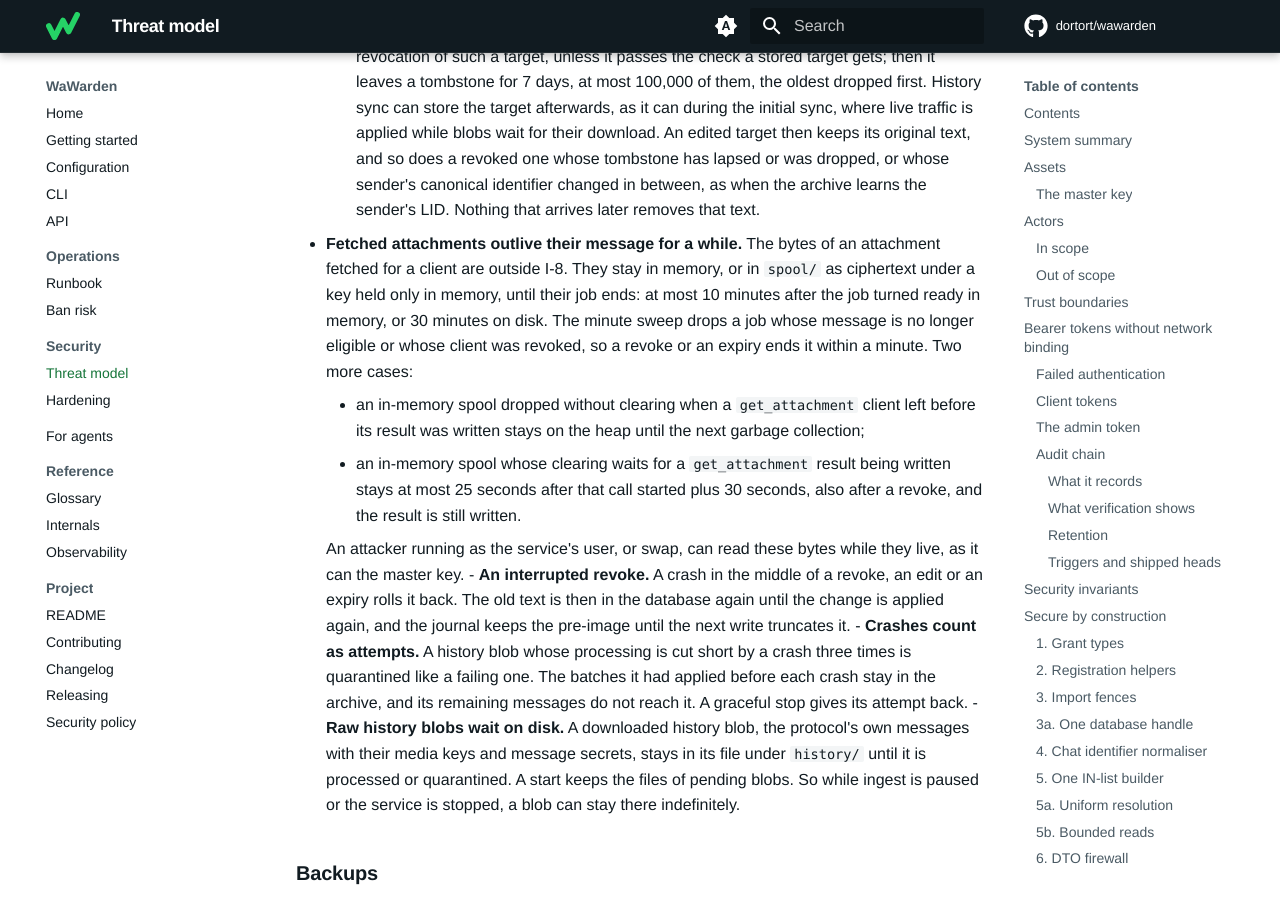
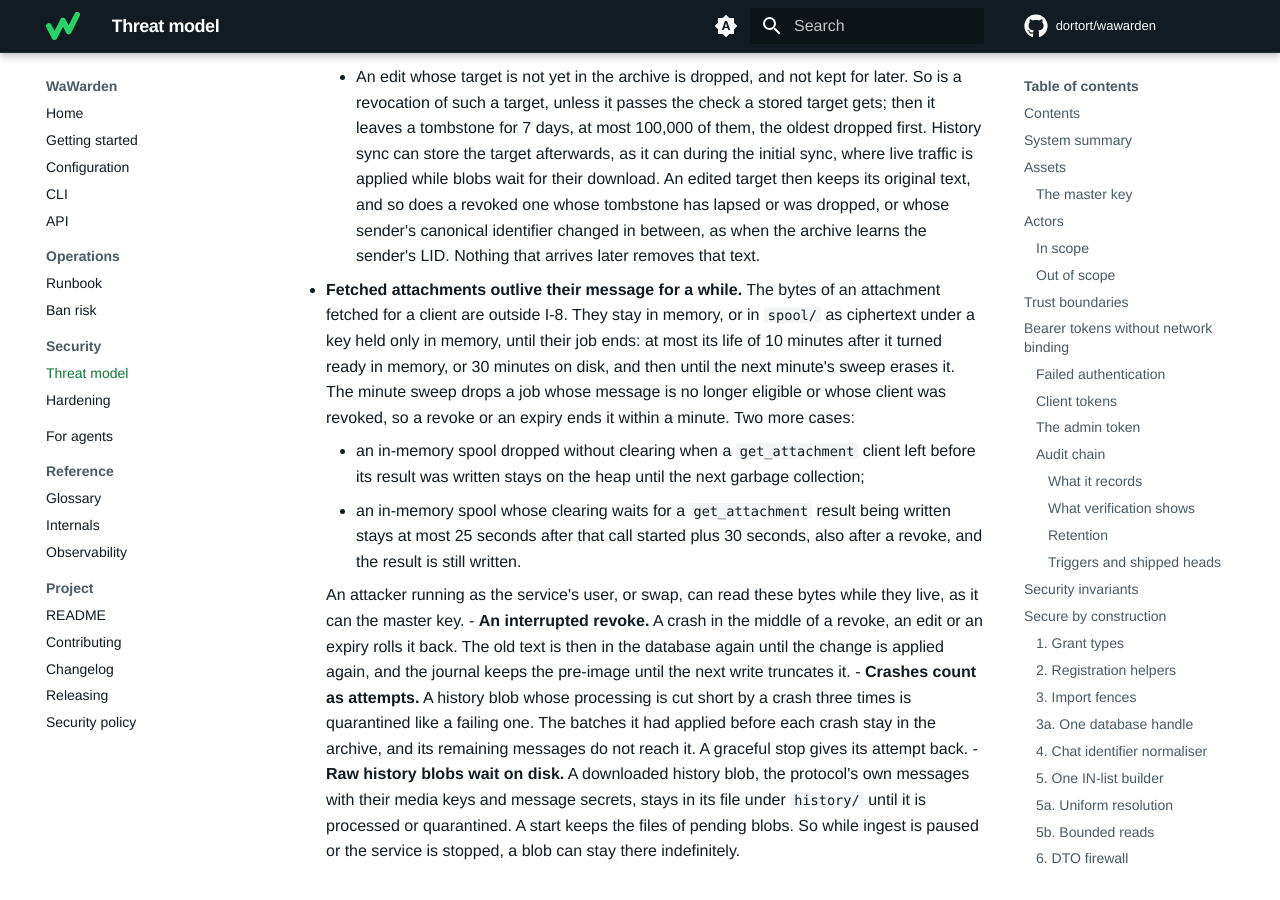
Before and after one commit to dortort/wawarden, an MkDocs documentation site: the page built from docs/threat-model.md, in a window 1280 px wide and 900 px high, scrolled down 79122 px. Built offline with MkDocs 1.6.1 and Material for MkDocs 9.7.7, drawn with Linux system fonts in a browser that asks for light colours; comment, search, counter and statistics services are not loaded; some of the changed text lies outside the part shown.

Commit message:
docs(threat-model): count the sweep in how long fetched attachments stay
A ready job past its life is erased only when a request for it arrives
or at the next minute's sweep, so its bytes and its slot can outlast the
10 or 30 minutes by up to a minute. The API reference and the glossary
said a job is erased at the end of its life and now say how.

Co-Authored-By: Claude Opus 5.5 <noreply@anthropic.com>
Co-Authored-By: Claude Fable 5.1 <noreply@anthropic.com>

```diff
--- a/docs/threat-model.md
+++ b/docs/threat-model.md
@@ -83,7 +83,7 @@ Most sensitive first.
 |---|---|
 | Device store (`session.db`) | The linked device's keys and the protocol library's state: Signal sessions, sender keys, message secrets, identity mappings and contact names. Whoever holds it can act as the account until the device is unlinked on the phone. |
 | Archive (`archive.db`) and history blobs | Every archived chat, in plaintext. `serve` creates and locks the archive and runs the engine. Once a device is paired, the engine writes WhatsApp traffic into the archive. It keeps each history blob under `history/` until the blob is processed or quarantined. While attachment downloads are on it also holds a sealed media reference for each captured attachment, which the master key opens. |
-| Fetched attachments (memory and `spool/`) | The bytes of an attachment a client asked for, until its job ends: at most 10 minutes after it is ready in memory, or 30 minutes on disk. One over 16 MiB is staged in `spool/` as AES-256-GCM ciphertext under a key held only in memory, in a `0600` file whose name is removed at once on the `local` profile; a backup never includes `spool/`. |
+| Fetched attachments (memory and `spool/`) | The bytes of an attachment a client asked for, until its job ends: at most its life of 10 minutes after it turned ready in memory, or 30 minutes on disk, and then until the next minute's sweep erases it. One over 16 MiB is staged in `spool/` as AES-256-GCM ciphertext under a key held only in memory, in a `0600` file whose name is removed at once on the `local` profile; a backup never includes `spool/`. |
 | Admin credential | Gates the admin listener; [The admin token](#the-admin-token) lists what it guards. It does not expire. The service holds only its SHA-256. |
 | Client tokens | Bearer credentials: whoever holds one and can reach the client listener has its access. The service stores only their SHA-256 digests. A token is shown once, in the answer that creates its client. |
 | Master key (`keys/master` in the data directory) | Every purpose key is derived from it. [The master key](#the-master-key) says what its holder, and the holder of a retired key, can do. |
@@ -2966,9 +2966,10 @@ This subsection is the canonical statement of what the protocol library
 - **Two clients can keep attachment downloads busy.** A client may hold two
   attachment jobs fetching or ready, and at most four jobs hold fetched bytes
   across the service. Two clients with `allow_media` can therefore take every
-  slot, and every other fetch answers `busy` until their jobs are delivered or
-  their life ends: 10 minutes after a job turned ready when its bytes are held
-  in memory, 30 when they are on disk. The admin
+  slot, and every other fetch answers `busy` until their jobs are delivered,
+  or are erased after their life ends, by the next minute's sweep at the
+  latest. A job's life ends 10 minutes after it turned ready when its bytes
+  are held in memory, 30 when they are on disk. The admin
   [pause](api.md#pausing-downloads) erases every job at once; revoking one of
   the clients drops its jobs at the next minute's sweep.
 
@@ -3274,9 +3275,10 @@ This subsection is the canonical statement of what the protocol library
 - **Fetched attachments outlive their message for a while.** The bytes of an
   attachment fetched for a client are outside I-8. They stay in memory, or in
   `spool/` as ciphertext under a key held only in memory, until their job
-  ends: at most 10 minutes after the job turned ready in memory, or 30 minutes
-  on disk. The minute sweep drops a job whose message is no longer eligible or
-  whose client was revoked, so a revoke or an expiry ends it within a minute.
+  ends: at most its life of 10 minutes after it turned ready in memory, or
+  30 minutes on disk, and then until the next minute's sweep erases it. The
+  minute sweep drops a job whose message is no longer eligible or whose client
+  was revoked, so a revoke or an expiry ends it within a minute.
   Two more cases:
   - an in-memory spool dropped without clearing when a `get_attachment`
     client left before its result was written stays on the heap until the
```
Also changed, not shown: docs/api.md (+5 -5 lines), docs/glossary.md (+3 -2 lines).
